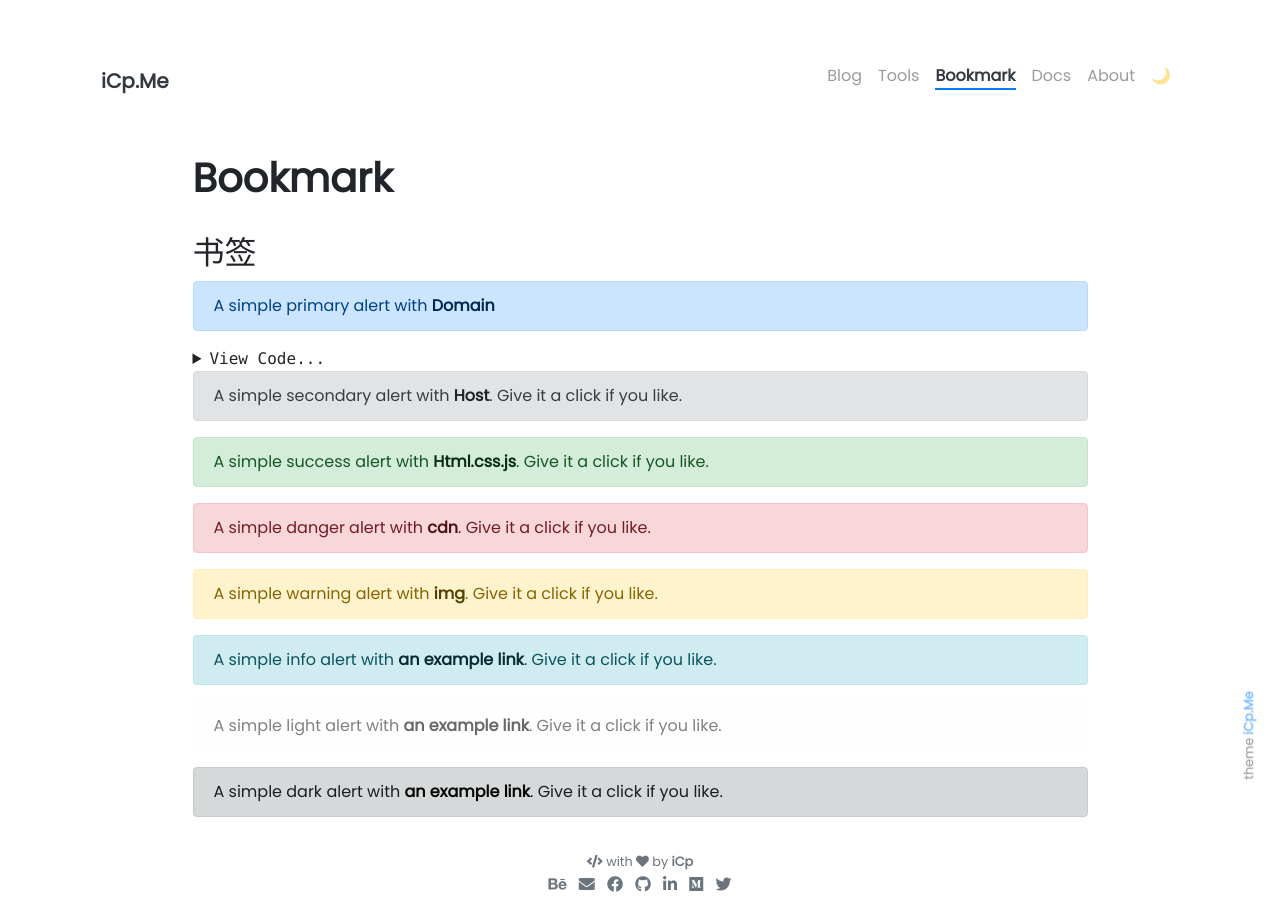
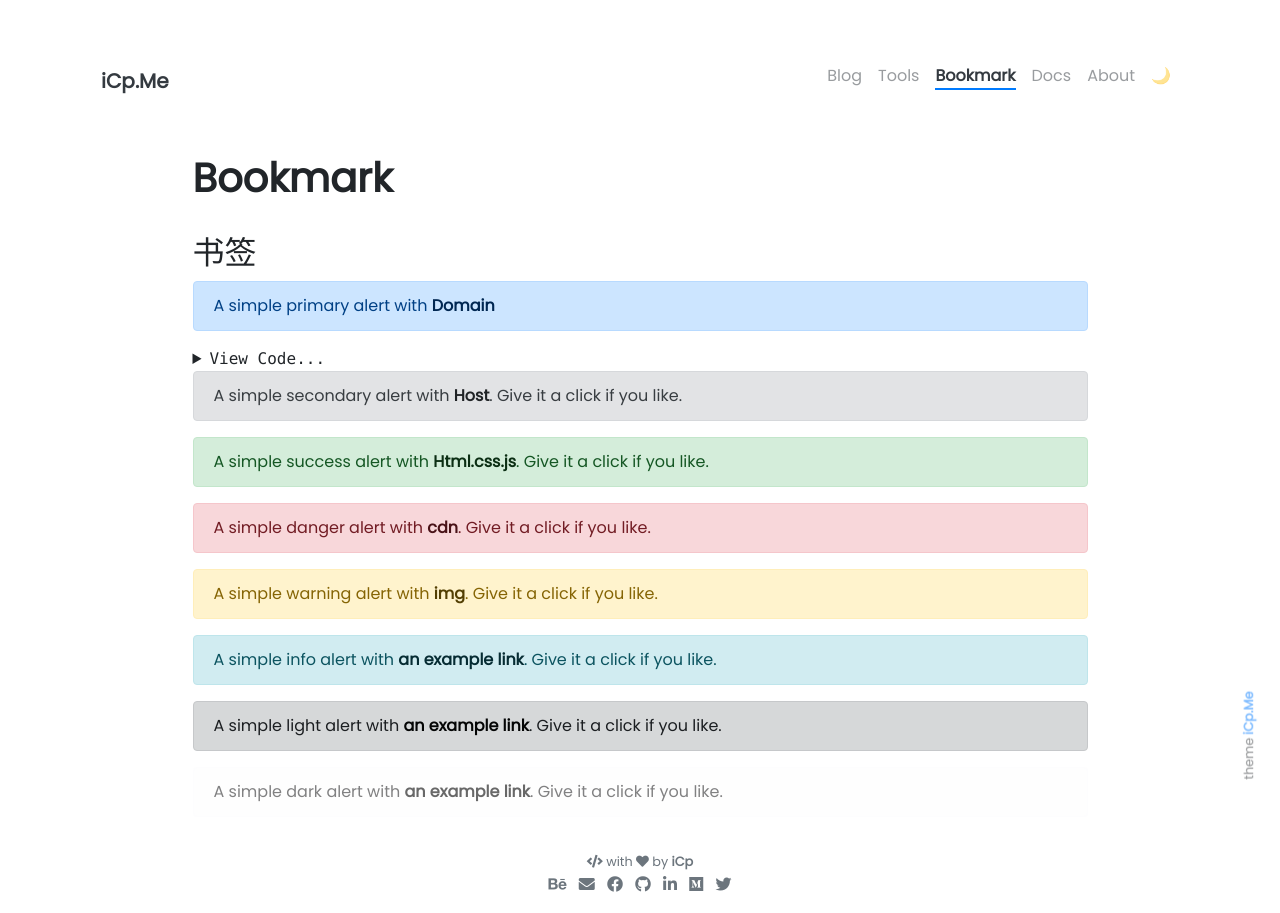
Before and after one commit to WorkSpacesPro/icp, a Jekyll site: the page built from pages/bookmark.md, in a window 1280 px wide. Built offline with Jekyll 4.4.1, drawn with Linux system fonts in a browser that asks for light colours.

Commit message:
Update bookmark.md

```diff
--- a/pages/bookmark.md
+++ b/pages/bookmark.md
@@ -33,9 +33,9 @@ weight: 4
 <div class="alert alert-info" role="alert">
   A simple info alert with <a href="#" class="alert-link">an example link</a>. Give it a click if you like.
 </div>
-<div class="alert alert-light" role="alert">
+<div class="alert alert-dark" role="alert">
   A simple light alert with <a href="#" class="alert-link">an example link</a>. Give it a click if you like.
 </div>
-<div class="alert alert-dark" role="alert">
+<div class="alert alert-light" role="alert">
   A simple dark alert with <a href="#" class="alert-link">an example link</a>. Give it a click if you like.
 </div>
```
